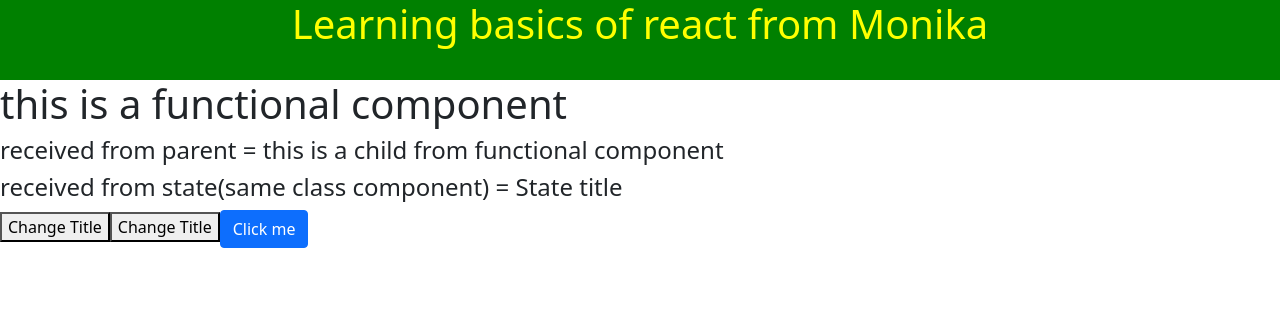
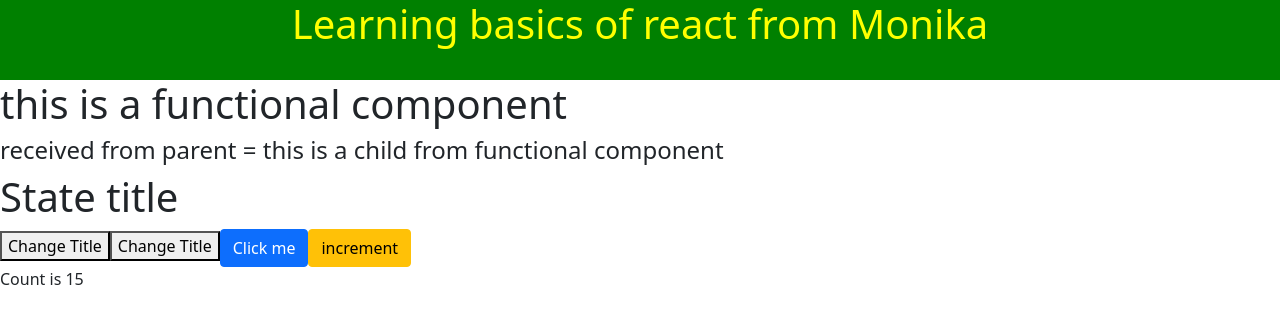
Before and after one commit to Monika-Abhijeet/learn-react, a React (Create React App) app: page / in a window 1280 px wide. Shown: the top 324 px of the page. Built offline with nearby package versions, Linux system fonts and the light colour scheme.

Commit message:
increment example

```diff
--- a/src/components/ComponentTypes/childComponent.js
+++ b/src/components/ComponentTypes/childComponent.js
@@ -22,28 +22,43 @@
     super();
     this.state = {
       title: "State title",
+      count: 15,
     };
   }
   handleClick() {
     alert("this is a child method");
+    console.log("this is child method", this.state.count);
   }
   changeTitle() {
     console.log("title changes");
     this.setState({ title: "title changed" });
   }
+
+  incrementCounter() {
+    this.setState({ count: this.state.count + 1 });
+  }
   render() {
     return (
       <div>
         <h4>received from parent = {this.props.title}</h4>
-        <h4>received from state(same class component) = {this.state.title}</h4>
+        <h1> {this.state.title}</h1>
         <button onClick={() => this.changeTitle()}> Change Title</button>
-        {/* <button onClick={this.changeTitle}> Change Title</button> */}
 
         <button onClick={this.changeTitle.bind(this)}> Change Title</button>
 
-        <button className="btn btn-primary" onClick={this.handleClick}>
+        <button
+          className="btn btn-primary"
+          onClick={this.handleClick.bind(this)}
+        >
           Click me
         </button>
+        <button
+          className="btn btn-warning"
+          onClick={() => this.incrementCounter()}
+        >
+          increment
+        </button>
+        <p> Count is {this.state.count}</p>
       </div>
     );
   }
```
